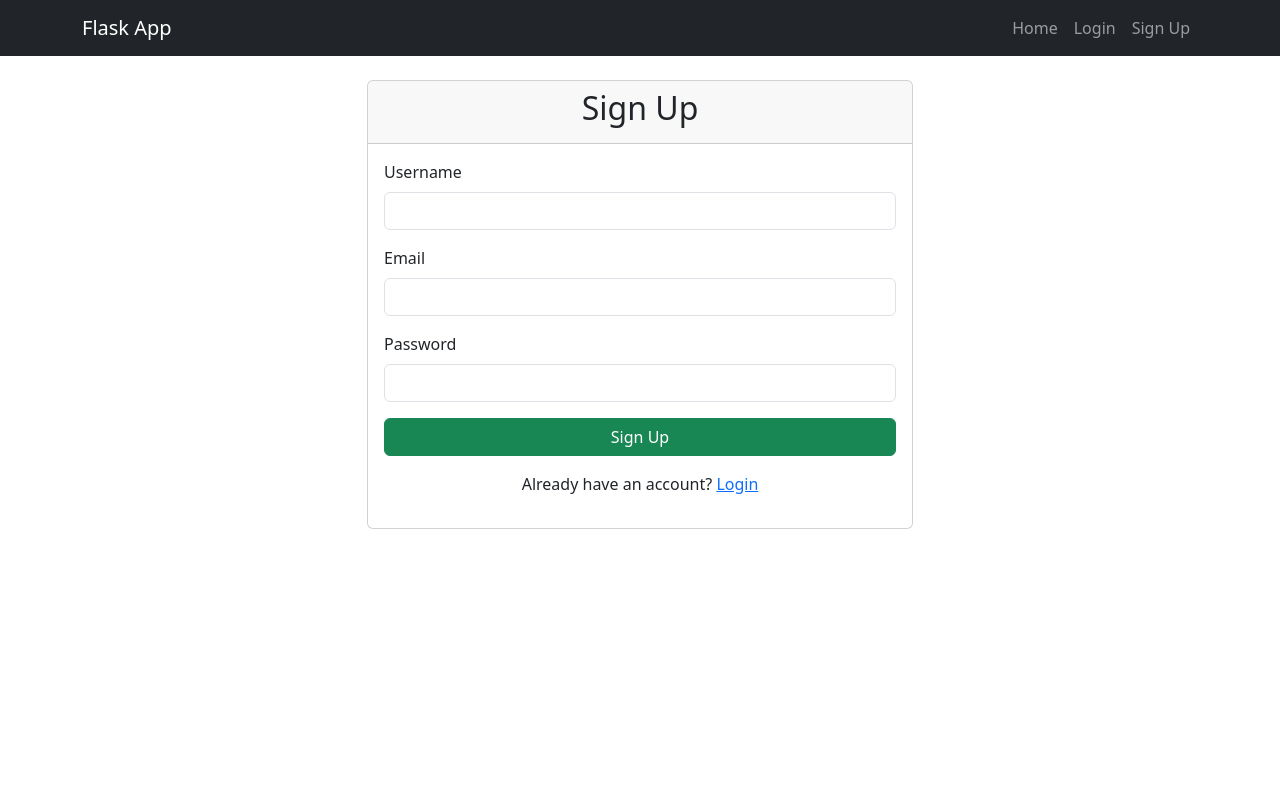
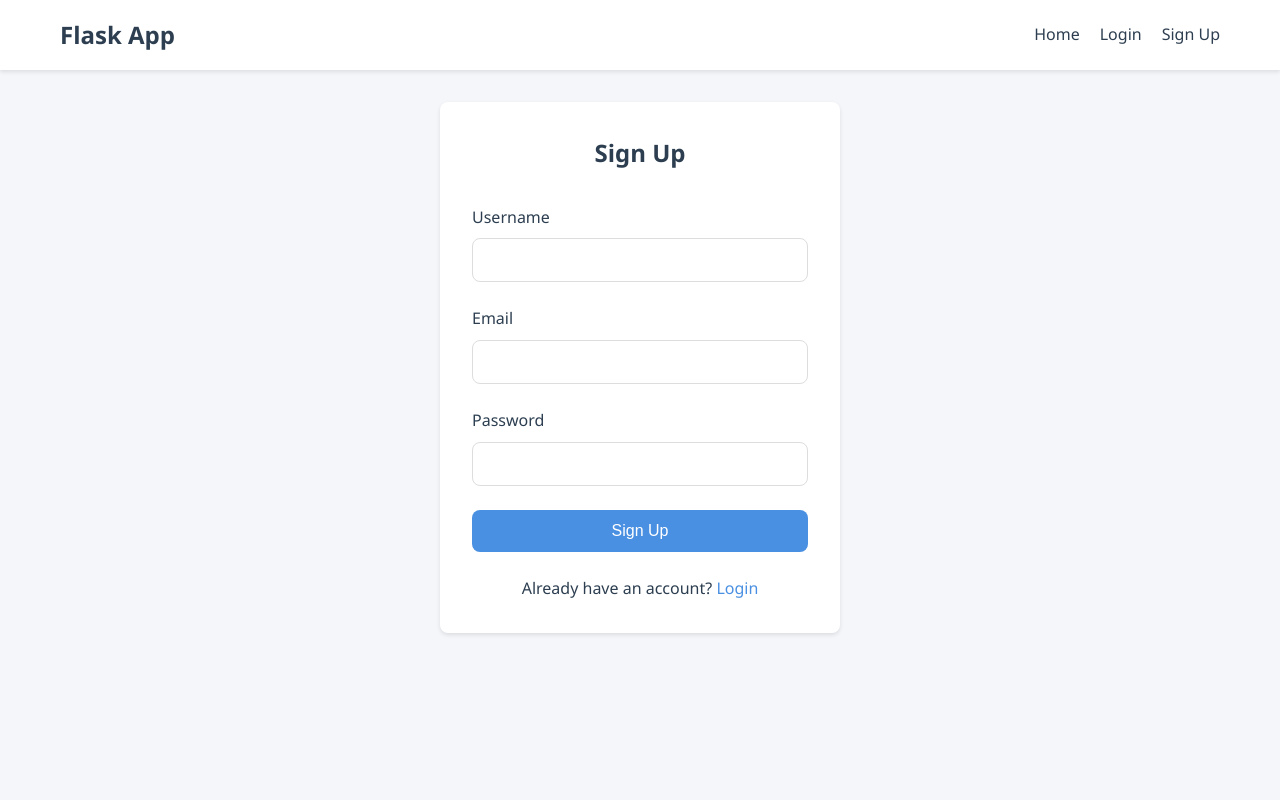
Before and after one commit to Bruhatt-Rao/ChinatownHacks, a Flask app: page /signup in a window 1280 px wide. Run offline with Flask 3, Linux system fonts and the light colour scheme.

Commit message:
style update

```diff
--- /dev/null
+++ b/static/styles.css
@@ -0,0 +1,175 @@
+:root {
+    --primary-color: #4a90e2;
+    --secondary-color: #2c3e50;
+    --success-color: #2ecc71;
+    --error-color: #e74c3c;
+    --background-color: #f5f6fa;
+    --text-color: #2c3e50;
+    --border-radius: 8px;
+    --box-shadow: 0 2px 4px rgba(0, 0, 0, 0.1);
+}
+
+* {
+    margin: 0;
+    padding: 0;
+    box-sizing: border-box;
+}
+
+body {
+    font-family: 'Segoe UI', Tahoma, Geneva, Verdana, sans-serif;
+    line-height: 1.6;
+    background-color: var(--background-color);
+    color: var(--text-color);
+    min-height: 100vh;
+}
+
+.container {
+    max-width: 1200px;
+    margin: 0 auto;
+    padding: 0 20px;
+}
+
+/* Navigation */
+.navbar {
+    background-color: white;
+    padding: 1rem 0;
+    box-shadow: var(--box-shadow);
+}
+
+.nav-content {
+    display: flex;
+    justify-content: space-between;
+    align-items: center;
+}
+
+.nav-links {
+    display: flex;
+    gap: 20px;
+}
+
+.nav-links a {
+    text-decoration: none;
+    color: var(--text-color);
+    font-weight: 500;
+    transition: color 0.3s ease;
+}
+
+.nav-links a:hover {
+    color: var(--primary-color);
+}
+
+/* Forms */
+.form-container {
+    max-width: 400px;
+    margin: 2rem auto;
+    padding: 2rem;
+    background-color: white;
+    border-radius: var(--border-radius);
+    box-shadow: var(--box-shadow);
+}
+
+.form-group {
+    margin-bottom: 1.5rem;
+}
+
+.form-group label {
+    display: block;
+    margin-bottom: 0.5rem;
+    font-weight: 500;
+}
+
+.form-group input {
+    width: 100%;
+    padding: 0.75rem;
+    border: 1px solid #ddd;
+    border-radius: var(--border-radius);
+    font-size: 1rem;
+    transition: border-color 0.3s ease;
+}
+
+.form-group input:focus {
+    outline: none;
+    border-color: var(--primary-color);
+}
+
+.btn {
+    display: inline-block;
+    padding: 0.75rem 1.5rem;
+    border: none;
+    border-radius: var(--border-radius);
+    background-color: var(--primary-color);
+    color: white;
+    font-size: 1rem;
+    font-weight: 500;
+    cursor: pointer;
+    transition: background-color 0.3s ease;
+}
+
+.btn:hover {
+    background-color: #357abd;
+}
+
+.btn-block {
+    display: block;
+    width: 100%;
+}
+
+/* Flash Messages */
+.flash-messages {
+    margin: 1rem 0;
+}
+
+.flash-message {
+    padding: 1rem;
+    border-radius: var(--border-radius);
+    margin-bottom: 1rem;
+}
+
+.flash-message.success {
+    background-color: var(--success-color);
+    color: white;
+}
+
+.flash-message.error {
+    background-color: var(--error-color);
+    color: white;
+}
+
+/* Home Page */
+.welcome-section {
+    text-align: center;
+    padding: 4rem 0;
+}
+
+.welcome-section h1 {
+    font-size: 2.5rem;
+    margin-bottom: 1rem;
+}
+
+.welcome-section p {
+    font-size: 1.2rem;
+    color: #666;
+    max-width: 600px;
+    margin: 0 auto;
+}
+
+/* Responsive Design */
+@media (max-width: 768px) {
+    .nav-content {
+        flex-direction: column;
+        gap: 1rem;
+    }
+
+    .form-container {
+        margin: 1rem;
+        padding: 1.5rem;
+    }
+
+    .welcome-section {
+        padding: 2rem 0;
+    }
+
+    .welcome-section h1 {
+        font-size: 2rem;
+    }
+}
--- a/templates/base.html
+++ b/templates/base.html
@@ -4,49 +4,38 @@
     <meta charset="UTF-8">
     <meta name="viewport" content="width=device-width, initial-scale=1.0">
     <title>{% block title %}{% endblock %} - Flask App</title>
-    <link href="https://cdn.jsdelivr.net/npm/bootstrap@5.3.0/dist/css/bootstrap.min.css" rel="stylesheet">
+    <link rel="stylesheet" href="{{ url_for('static', filename='styles.css') }}">
 </head>
 <body>
-    <nav class="navbar navbar-expand-lg navbar-dark bg-dark">
-        <div class="container">
-            <a class="navbar-brand" href="{{ url_for('home') }}">Flask App</a>
-            <button class="navbar-toggler" type="button" data-bs-toggle="collapse" data-bs-target="#navbarNav">
-                <span class="navbar-toggler-icon"></span>
-            </button>
-            <div class="collapse navbar-collapse" id="navbarNav">
-                <ul class="navbar-nav ms-auto">
-                    <li class="nav-item">
-                        <a class="nav-link" href="{{ url_for('home') }}">Home</a>
-                    </li>
-                    {% if current_user.is_authenticated %}
-                    <li class="nav-item">
-                        <a class="nav-link" href="{{ url_for('logout') }}">Logout</a>
-                    </li>
-                    {% else %}
-                    <li class="nav-item">
-                        <a class="nav-link" href="{{ url_for('login') }}">Login</a>
-                    </li>
-                    <li class="nav-item">
-                        <a class="nav-link" href="{{ url_for('signup') }}">Sign Up</a>
-                    </li>
-                    {% endif %}
-                </ul>
+    <nav class="navbar">
+        <div class="container nav-content">
+            <a href="{{ url_for('home') }}" style="text-decoration: none; color: var(--text-color);">
+                <h1>Flask App</h1>
+            </a>
+            <div class="nav-links">
+                <a href="{{ url_for('home') }}">Home</a>
+                {% if current_user.is_authenticated %}
+                <a href="{{ url_for('logout') }}">Logout</a>
+                {% else %}
+                <a href="{{ url_for('login') }}">Login</a>
+                <a href="{{ url_for('signup') }}">Sign Up</a>
+                {% endif %}
             </div>
         </div>
     </nav>
 
-    <div class="container mt-4">
+    <div class="container">
         {% with messages = get_flashed_messages() %}
             {% if messages %}
-                {% for message in messages %}
-                    <div class="alert alert-info">{{ message }}</div>
-                {% endfor %}
+                <div class="flash-messages">
+                    {% for message in messages %}
+                        <div class="flash-message">{{ message }}</div>
+                    {% endfor %}
+                </div>
             {% endif %}
         {% endwith %}
 
         {% block content %}{% endblock %}
     </div>
-
-    <script src="https://cdn.jsdelivr.net/npm/bootstrap@5.3.0/dist/js/bootstrap.bundle.min.js"></script>
 </body>
 </html>
--- a/templates/signup.html
+++ b/templates/signup.html
@@ -3,35 +3,25 @@
 {% block title %}Sign Up{% endblock %}
 
 {% block content %}
-<div class="row justify-content-center">
-    <div class="col-md-6">
-        <div class="card">
-            <div class="card-header">
-                <h2 class="text-center">Sign Up</h2>
-            </div>
-            <div class="card-body">
-                <form method="POST">
-                    <div class="mb-3">
-                        <label for="username" class="form-label">Username</label>
-                        <input type="text" class="form-control" id="username" name="username" required>
-                    </div>
-                    <div class="mb-3">
-                        <label for="email" class="form-label">Email</label>
-                        <input type="email" class="form-control" id="email" name="email" required>
-                    </div>
-                    <div class="mb-3">
-                        <label for="password" class="form-label">Password</label>
-                        <input type="password" class="form-control" id="password" name="password" required>
-                    </div>
-                    <div class="d-grid">
-                        <button type="submit" class="btn btn-success">Sign Up</button>
-                    </div>
-                </form>
-                <div class="text-center mt-3">
-                    <p>Already have an account? <a href="{{ url_for('login') }}">Login</a></p>
-                </div>
-            </div>
+<div class="form-container">
+    <h2 style="text-align: center; margin-bottom: 2rem;">Sign Up</h2>
+    <form method="POST">
+        <div class="form-group">
+            <label for="username">Username</label>
+            <input type="text" id="username" name="username" required>
         </div>
+        <div class="form-group">
+            <label for="email">Email</label>
+            <input type="email" id="email" name="email" required>
+        </div>
+        <div class="form-group">
+            <label for="password">Password</label>
+            <input type="password" id="password" name="password" required>
+        </div>
+        <button type="submit" class="btn btn-block">Sign Up</button>
+    </form>
+    <div style="text-align: center; margin-top: 1.5rem;">
+        <p>Already have an account? <a href="{{ url_for('login') }}" style="color: var(--primary-color); text-decoration: none;">Login</a></p>
     </div>
 </div>
 {% endblock %}
```
Also changed, not shown: templates/home.html (+7 -7 lines), templates/login.html (+14 -24 lines).
